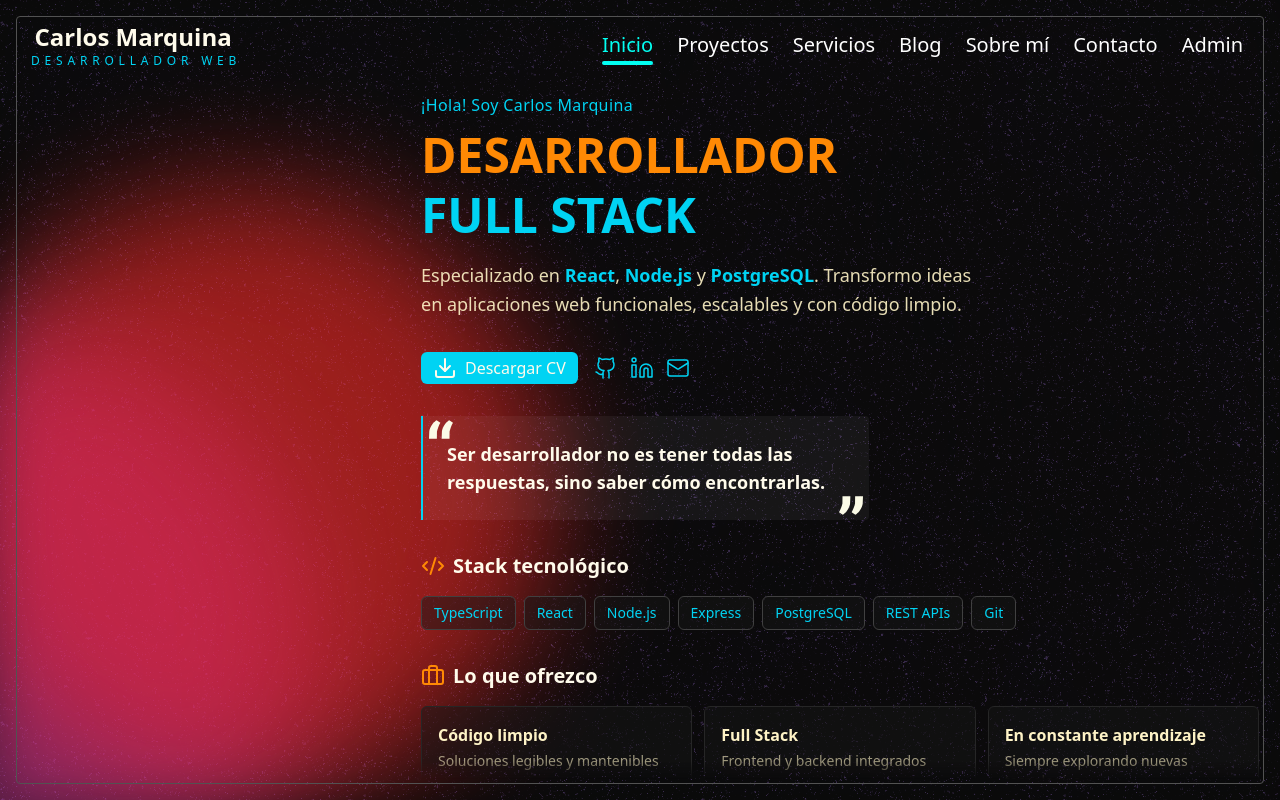
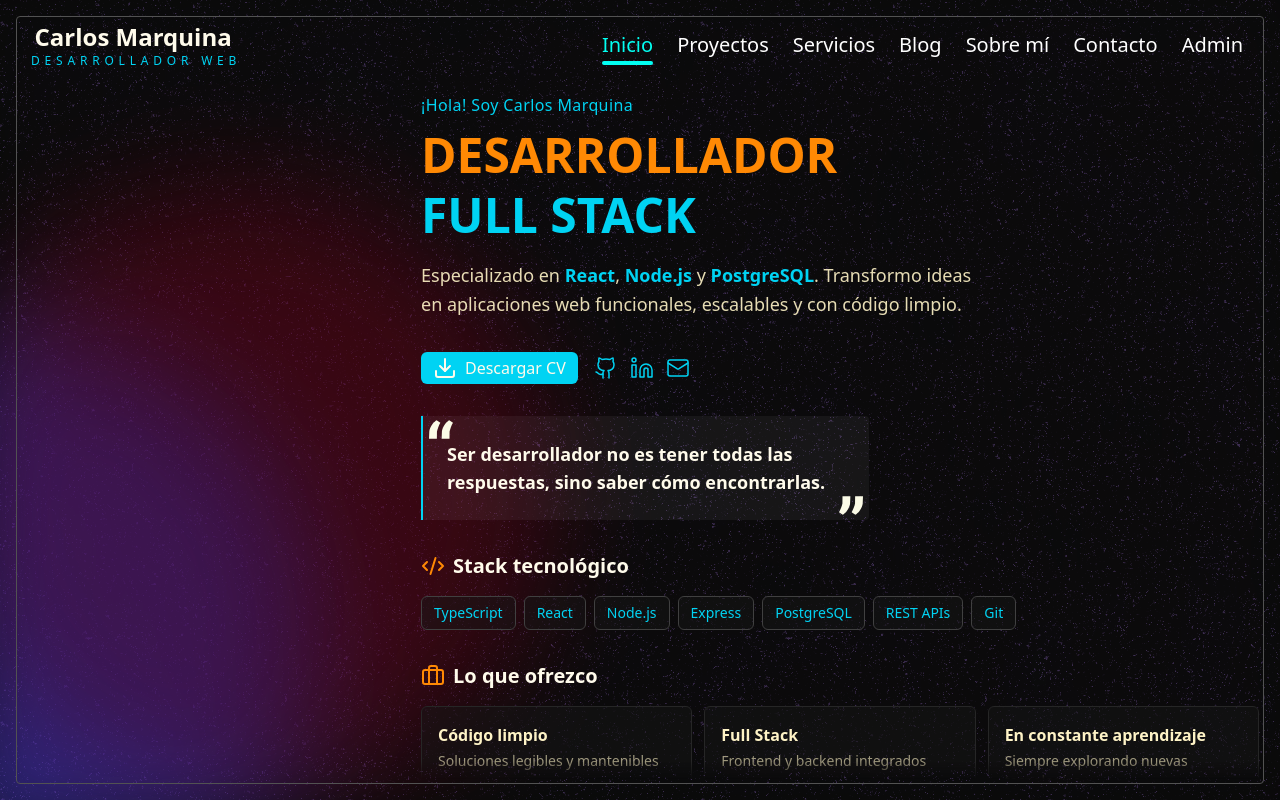
Before and after one commit to marquinacarlos/portablogio_frontend, a React (Vite) app: page / in a window 1280 px wide. Built offline with nearby package versions, Linux system fonts and the light colour scheme; no server answers.

Commit message:
style: Update animated background dot colors

```diff
--- a/src/css/background_animated.css
+++ b/src/css/background_animated.css
@@ -38,16 +38,29 @@
 .dot-red {
   left: -200px;
   bottom: 100px;
+  background: #530514;
+  animation: dot-animation-1 20s infinite ease-in-out;
+}
+/* .dot-red {
+  left: -200px;
+  bottom: 100px;
   background: #ed2a24;
   animation: dot-animation-1 20s infinite ease-in-out;
-}
+} */
 
 .dot-purple {
   left: -150px;
   bottom: 50px;
+  background: #3d36bd;
+  animation: dot-animation-2 20s infinite ease-in-out;
+}
+
+/* .dot-purple {
+  left: -150px;
+  bottom: 50px;
   background: #bd3690;
   animation: dot-animation-2 20s infinite ease-in-out;
-}
+} */
 
 /* .dot-orange {
   right: -100px;
```
